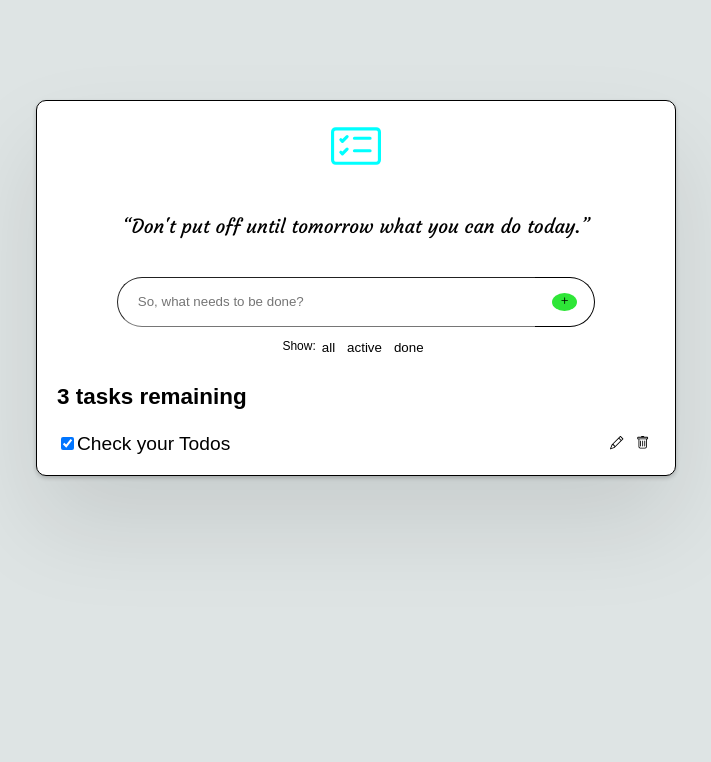
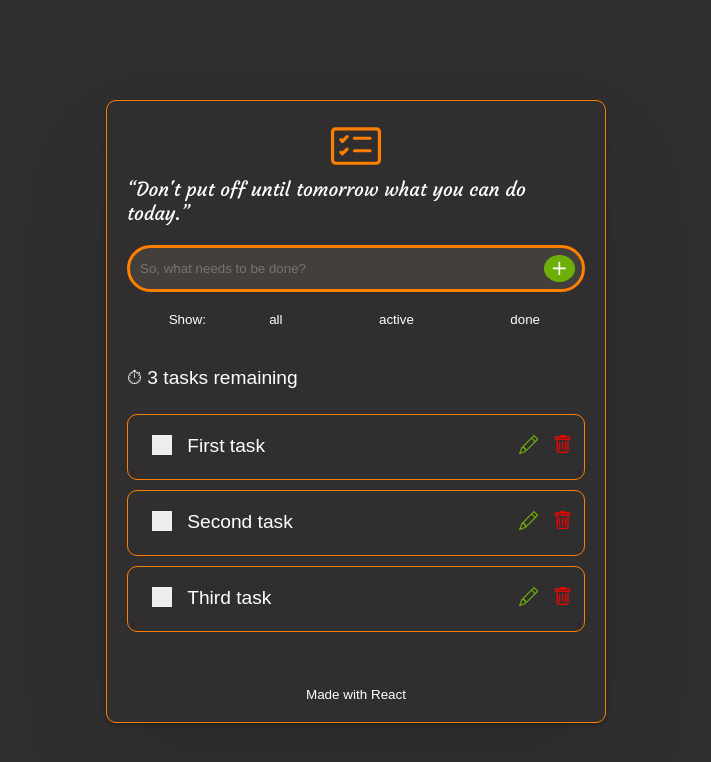
Before and after one commit to mmhamdy/yasta, a React (Create React App) app: page / in a window 1280 px wide. Shown: the top 762 px of the page, without its empty margins (284-995 px from the left). Built offline with nearby package versions, Linux system fonts and the light colour scheme.

Commit message:
finished styling

```diff
--- a/src/App.css
+++ b/src/App.css
@@ -1,47 +1,38 @@
 @import url('https://fonts.googleapis.com/css2?family=Courgette&display=swap');
+
+:root {
+  --color-primary: #302e2e;
+  --color-secondary: #FF8000;
+  --color-text: #FFFFFF;
+}
 
 *,
 *::before,
 *::after {
+  margin: 0;
+  padding: 0;
   box-sizing: border-box;
 }
 
-html {
+html,
+body {
+  background-color: var(--color-primary);
+  color: var(--color-text);
   font: 1.2em "Fira Sans", sans-serif;
-}
-
-body {
-  height: 100vh;
-  margin: auto;
-  background-color: rgb(222, 228, 228);
-}
-
-ul {
-  padding: 0;
-  margin: 0;
-  list-style: none;
-}
-
-button {
-  cursor: pointer;
-  border: none;
-  width: auto;
-  background-color: transparent;
-}
-
-#root {
-  margin: auto;
+  width: 100vw;
 }
 
 .app {
-  width: 50%;
+  width: 30%;
   min-width: 500px;
   padding: 20px;
+  margin: auto;
   border-radius: 10px;
-  margin: auto;
   margin-top: 100px;
-  border: 1px solid black;
-  background-color: white;
+  border-width: 1px;
+  border-style: solid;
+  border-color: var(--color-secondary);
+  background-color: inherit;
   box-shadow: 0 2px 4px 0 rgba(0, 0, 0, 0.2), 0 2.5rem 5rem 0 rgba(0, 0, 0, 0.1);
 }
 
@@ -49,16 +40,19 @@ button {
   display: flex;
   flex-direction: column;
   align-items: center;
+  margin-bottom: 20px;
+  width: 100%;
 }
 
 .header__icon {
-  color: aqua;
+  color: var(--color-secondary);
   width: 50px;
   height: 50px;
 }
 
 .header__quote {
   font-family: "Courgette";
+  font-size: 1rem;
 }
 
 .header__quote p::before {
@@ -69,59 +63,218 @@ button {
   content: "\201D";
 }
 
-.form form{
-  display: flex;
-  justify-content: center;
+.form {
+  width: 100%;
 }
 
-.form input[type="text"] {
-  padding: 10px;
-  padding-left: 20px;
-  width: 70%;
-  height: 50px;
-  border-width: 1px;
-  border-right: none;
-  border-top-left-radius: 25px;
-  border-bottom-left-radius: 25px;
+.form__container {
+  display: flex;
+  justify-content: space-between;
+  background-color: rgb(66, 63, 61);
+  border-style: solid;
+  border-color: var(--color-secondary);
+  border-radius: 50px;
+  width: 100%;
 }
 
-.form div {
+.form__input-container {
+  display: flex;
+  justify-content: flex-start;
+  align-items: center;
+  padding: 10px;
+  width: 90%;
+}
+
+.form__input {
+  width: 100%;
+  border: 0;
+  background-color: inherit;
+}
+
+.form__btn-container {
+  display: flex;
+  justify-content: flex-end;
+  align-items: center;
+  padding: 7px;
+  width: 10%;
+}
+
+.form__submit-btn {
   display: flex;
   justify-content: center;
   align-items: center;
-  width: 10%;
-  border: 1px solid black;
-  border-left: none;
-  border-top-right-radius: 25px;
-  border-bottom-right-radius: 25px;
+  border-radius: 50%;
+  width: 100%;
+  height: 100%;
+  background-color: #6daf08;
 }
 
-.form button {
-  background-color: rgb(46, 230, 55);
-  border-radius: 50%;
+.form__add-icon {
+  color: var(--color-text);
+  font-size: 2em;
+  font-weight: bold;
 }
 
 .filters {
   display: flex;
   justify-content: center;
-  padding: 4px;
-  margin: 4px;
-}
-
-.filters p {
-  font-size: 12px;
-  display: inline-block;
-  margin: 0;
-  line-height: 23px;
-  text-align: center;
-}
-
-.todo {
-  display: flex;
-  justify-content: space-between;
+  align-items: center;
+  margin: 15px;
+  padding: 5px;
   width: 100%;
 }
 
-.control-btns {
-  justify-self: flex-end;
+.filters__text {
+  display: flex;
+  justify-content: center;
+  align-items: center;
+  font-size: 0.7rem;
+  width: 15%;
 }
+
+.filters__btns {
+  display: flex;
+  justify-content: space-around;
+  align-items: center;
+  width: 82%;
+}
+
+.task-count {
+  width: 100%;
+  padding: 20px;
+  padding-left: 0;
+}
+
+.task-count__text {
+  font-size: 1rem;
+}
+
+.todos {
+  width: 100%;
+}
+
+.todos__todo-list {
+  display: flex;
+  flex-direction: column;
+  list-style: none;
+}
+
+.todos__todo-item {
+  display: flex;
+  justify-content: space-between;
+  padding: 20px 5px;
+  border-style: solid;
+  border-color: var(--color-secondary);
+  border-width: 0.8px;
+  border-radius: 10px;
+  margin: 5px 0;
+  font-size: 1rem;
+}
+
+.todos__input {
+  padding-left: 1em;
+}
+
+.todos__label {
+  display: block;
+  position: relative;
+  padding-left: 35px;
+  cursor: pointer;
+  -webkit-user-select: none;
+  -moz-user-select: none;
+  -ms-user-select: none;
+  user-select: none;
+}
+
+/* Hide the browser's default checkbox */
+.checkbox {
+  position: absolute;
+  opacity: 0;
+  cursor: pointer;
+  height: 0;
+  width: 0;
+}
+
+.checkmark {
+  position: absolute;
+  top: 0;
+  left: 0;
+  height: 20px;
+  width: 20px;
+  background-color: #eee;
+}
+
+/* On mouse-over, add a grey background color */
+.todos__label:hover .checkbox ~ .checkmark {
+  background-color: #ccc;
+}
+
+/* When the checkbox is checked, add a orange background */
+.todos__label .checkbox:checked ~ .checkmark {
+  background-color: var(--color-secondary);
+}
+
+/* Create the checkmark/indicator (hidden when not checked) */
+.checkmark:after {
+  content: "";
+  position: absolute;
+  display: none;
+}
+
+/* Show the checkmark when checked */
+.todos__label .checkbox:checked ~ .checkmark:after {
+  display: block;
+}
+
+/* Style the checkmark/indicator */
+.todos__label .checkmark:after {
+  left: 9px;
+  top: 5px;
+  width: 5px;
+  height: 10px;
+  border: solid white;
+  border-width: 0 3px 3px 0;
+  -webkit-transform: rotate(45deg);
+  -ms-transform: rotate(45deg);
+  transform: rotate(45deg);
+}
+
+.todos__control-btns {
+  display: flex;
+  justify-content: space-around;
+  align-items: center;
+  width: 15%;
+}
+
+.todo-item__edit-btn {
+  color: #6daf08;
+  font-size: 1rem;
+}
+
+.todo-item__remove-btn {
+  color: red;
+  font-size: 1rem;
+
+}
+.footer {
+  display: flex;
+  justify-content: center;
+  align-items: center;
+  width: 100%;
+  margin-top: 50px;
+}
+
+.footer__text {
+  font-size: 0.7rem;
+}
+
+/* -----------------------------*/
+
+
+button {
+  cursor: pointer;
+  border: none;
+  width: auto;
+  color: var(--color-text);
+  background-color: transparent;
+}
--- a/src/App.jsx
+++ b/src/App.jsx
@@ -5,47 +5,89 @@ const App = () => {
   return (
     <div className="app">
       <div className="header">
-        <div><BsCardChecklist className="header__icon"/></div>
+        <div className="header__icon-container">
+          <BsCardChecklist className="header__icon"/>
+        </div>
+        <div className="header__quote-container">
           <blockquote className="header__quote" cite="https://www.goodreads.com/quotes/340402-don-t-put-off-until-tomorrow-what-you-can-do-today">
             <p>Don't put off until tomorrow what you can do today.</p>
           </blockquote>
         </div>
+      </div>
       <div className="form">
         <form>
+          <div className="form__container">
+            <div className="form__input-container">
               <input
                 type="text"
                 name="text"
+                className="form__input"
                 placeholder="So, what needs to be done?"
               />
-          <div>
-            <button type="submit"><BsPlus className="form__icon"/></button>
+            </div>
+            <div className="form__btn-container">
+              <button className="form__submit-btn" type="submit">
+                <BsPlus className="form__add-icon"/>
+              </button>
+            </div>
           </div>
         </form>
       </div>
       <div className="filters">
+        <div className="filters__text">
           <p>Show:</p>
-        <div className="btn-group filter-btns">
+        </div>
+        <div className="btn-group filters__btns">
           <button type="button">all</button>
           <button type="button">active</button>
           <button type="button">done</button>
         </div>
       </div>
       <div className="task-count">
-        <h3>3 tasks remaining</h3>
+        <p className="task-count__text">&#9201; 3 tasks remaining</p>
       </div>
       <div className="todos">
-        <ul className="todo-list">
-          <li className="todo">
-            <div>
-              <input type="checkbox" id="todo-0" defaultChecked={true}/>
-              <label htmlFor="todo-0">Check your Todos</label>
+        <ul className="todos__todo-list">
+          <li className="todos__todo-item">
+            <div className="todos__input">
+              <label className="todos__label" htmlFor="todo-0">First task
+                <input className="checkbox" type="checkbox" id="todo-0" defaultChecked={false}/>
+                <span className="checkmark"></span>
+              </label>
             </div>
-            <div className="btn-group control-btns">
-              <button type="button"><BsPencil /></button>
-              <button type="button"><BsTrash /></button>
+            <div className="btn-group todos__control-btns">
+              <button className="todo-item__edit-btn" type="button"><BsPencil /></button>
+              <button className="todo-item__remove-btn" type="button"><BsTrash /></button>
+            </div>
+          </li>
+          <li className="todos__todo-item">
+            <div className="todos__input">
+              <label className="todos__label" htmlFor="todo-1">Second task
+                <input className="checkbox" type="checkbox" id="todo-1" defaultChecked={false}/>
+                <span className="checkmark"></span>
+              </label>
+            </div>
+            <div className="btn-group todos__control-btns">
+              <button className="todo-item__edit-btn" type="button"><BsPencil /></button>
+              <button className="todo-item__remove-btn" type="button"><BsTrash /></button>
+            </div>
+          </li>
+          <li className="todos__todo-item">
+            <div className="todos__input">
+              <label className="todos__label" htmlFor="todo-2">Third task
+                <input className="checkbox" type="checkbox" id="todo-2" defaultChecked={false}/>
+                <span className="checkmark"></span>
+              </label>
+            </div>
+            <div className="btn-group todos__control-btns">
+              <button className="todo-item__edit-btn" type="button"><BsPencil /></button>
+              <button className="todo-item__remove-btn" type="button"><BsTrash /></button>
             </div>
           </li>
         </ul>
+      </div>
+      <div className="footer">
+        <p className="footer__text">Made with React</p>
       </div>
     </div>
   );
```
Lines whose indentation alone changed are shown as unchanged.
